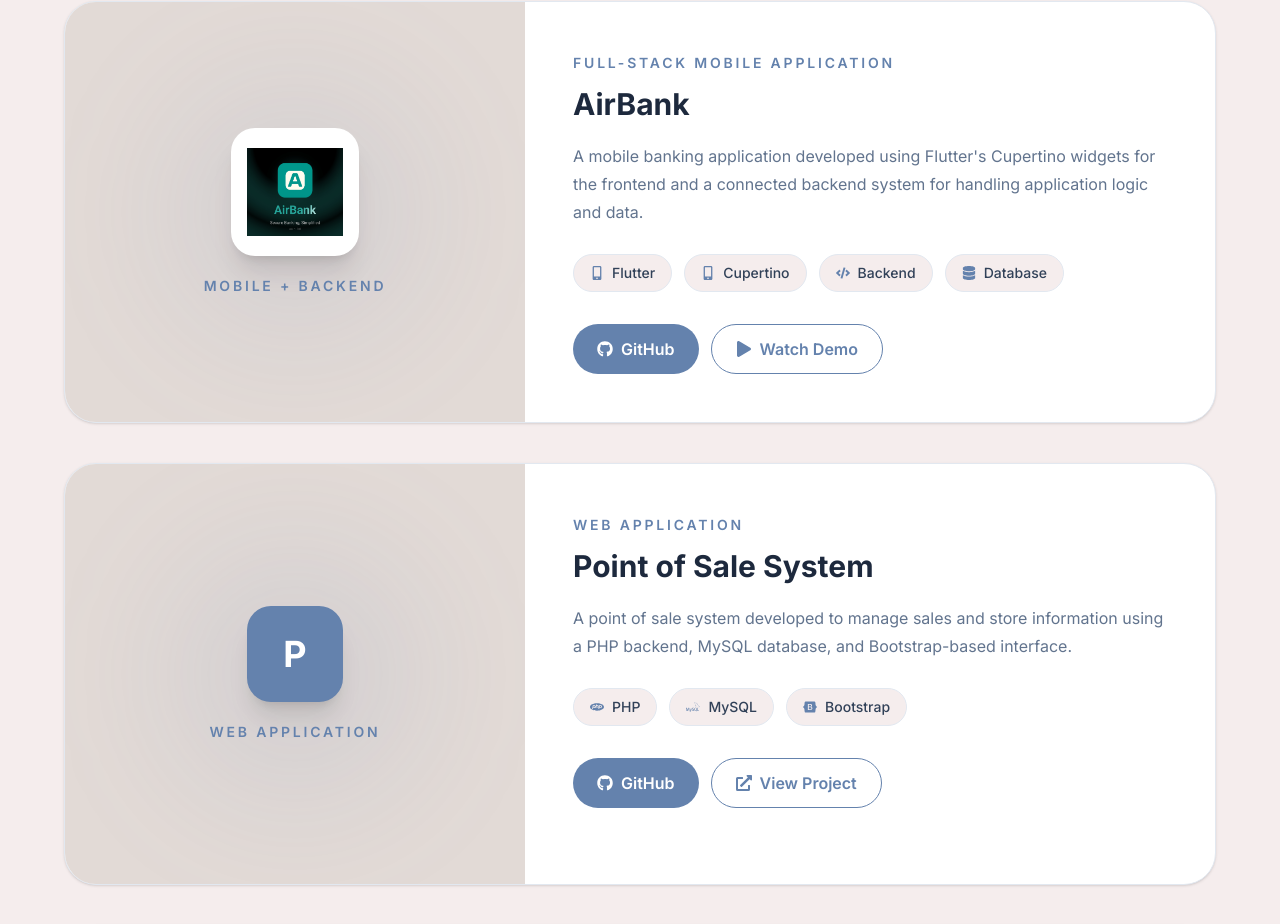
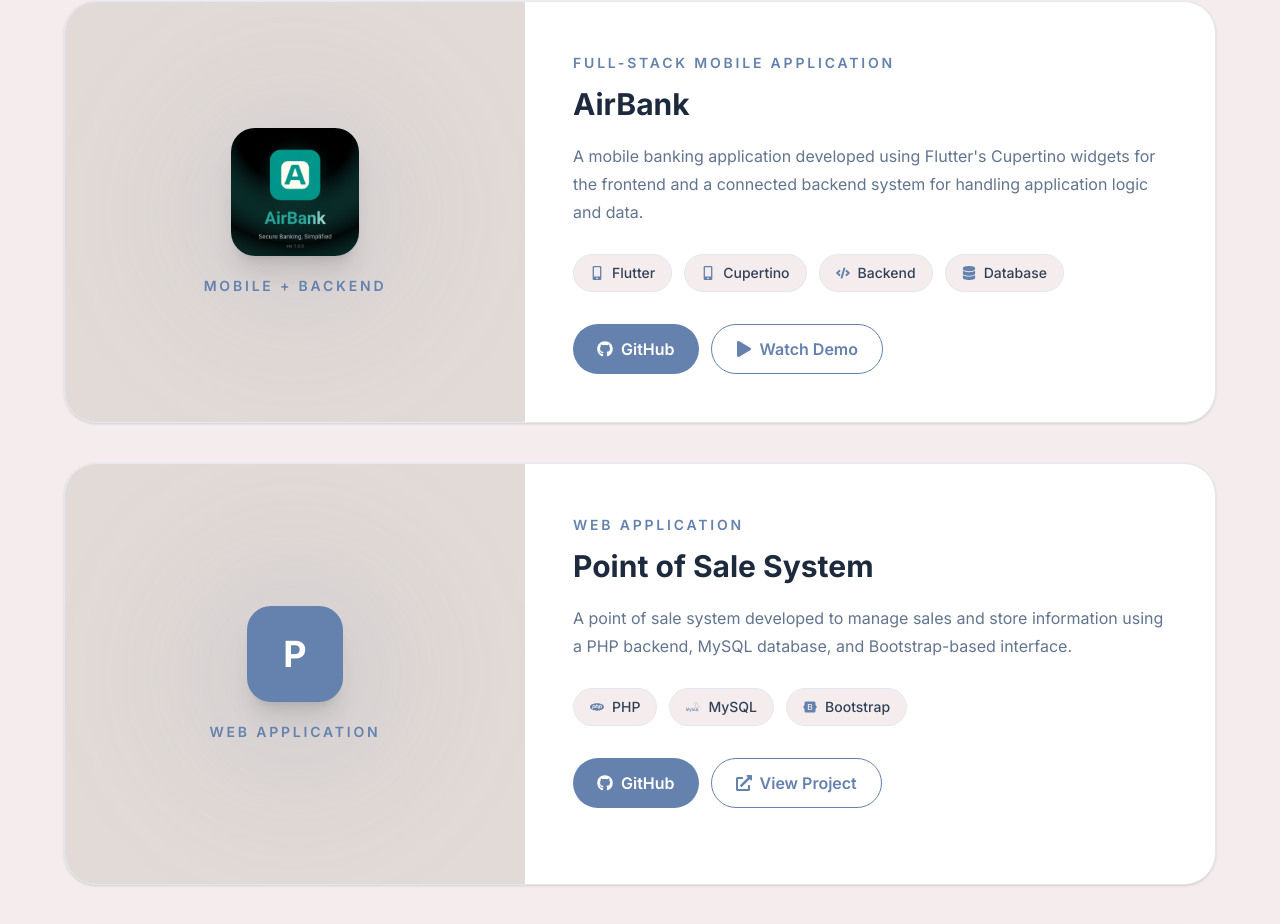
Before and after one commit to Maricar-Mangulabnan/My-Portfolio, a React (Vite) app in the folder frontend/: page /projects in a window 1280 px wide. Shown: the part 813-1737 px from the top of the page. Built offline with nearby package versions, Linux system fonts and the light colour scheme.

Commit message:
added the airbank project

```diff
--- a/frontend/src/pages/Projects.jsx
+++ b/frontend/src/pages/Projects.jsx
@@ -1,4 +1,3 @@
-import { useState } from "react";
 import { motion } from "framer-motion";
 import {
   FaGithub,
@@ -7,7 +6,6 @@ import {
   FaDatabase,
   FaCode,
   FaPlay,
-  FaTimes,
 } from "react-icons/fa";
 
 import {
@@ -21,9 +19,8 @@ import {
   SiBootstrap,
 } from "react-icons/si";
 
-// AirBank assets
+// AirBank logo
 import airbankLogo from "../assets/projects/airbank/airbank-logo.png";
-import airbankDemo from "../assets/projects/airbank/airbank-demo.mp4";
 
 const projects = [
   {
@@ -38,7 +35,6 @@ const projects = [
       { name: "Database", icon: <FaDatabase /> },
     ],
     type: "Featured Project",
-    logo: null,
     github: "#",
     demo: "#",
   },
@@ -55,8 +51,13 @@ const projects = [
       { name: "Database", icon: <FaDatabase /> },
     ],
     type: "Mobile + Backend",
+    github: "https://github.com/Maricar-Mangulabnan/airbank-client.git",
+
+    // Put your Google Drive video link here
+    demo: "https://drive.google.com/drive/folders/1rqkCbuKsbbQGxOoSwSJfzF5Anp0Q2izY?usp=sharing",
+
     logo: airbankLogo,
-    github: "#",
+    isAirbank: true,
   },
 
   {
@@ -70,7 +71,6 @@ const projects = [
       { name: "Bootstrap", icon: <SiBootstrap /> },
     ],
     type: "Web Application",
-    logo: null,
     github: "#",
     demo: "#",
   },
@@ -87,15 +87,12 @@ const projects = [
       { name: "Tailwind CSS", icon: <SiTailwindcss /> },
     ],
     type: "Full Stack",
-    logo: null,
     github: "#",
     demo: "#",
   },
 ];
 
 const Projects = () => {
-  const [showAirbankVideo, setShowAirbankVideo] = useState(false);
-
   return (
     <section className="min-h-screen bg-[#F5EDED] px-6 py-24">
       <div className="mx-auto max-w-6xl">
@@ -147,40 +144,38 @@ const Projects = () => {
               }}
               className="overflow-hidden rounded-[32px] border border-slate-200 bg-white shadow-sm transition-all duration-300 hover:border-[#6482AD]/40 hover:shadow-xl lg:grid lg:grid-cols-5"
             >
-              {/* ============================================ */}
-              {/* LEFT - PROJECT VISUAL */}
-              {/* ============================================ */}
+              {/* ================================================= */}
+              {/* PROJECT PREVIEW */}
+              {/* ================================================= */}
 
               <div className="relative flex min-h-[420px] items-center justify-center overflow-hidden bg-[#E2DAD6] lg:col-span-2">
                 {/* Decorative Glow */}
                 <div className="absolute h-64 w-64 rounded-full bg-[#6482AD]/10 blur-3xl" />
 
                 <div className="relative text-center">
-                  {/* Project Logo */}
-                  {project.logo ? (
-                    <div className="mx-auto flex h-32 w-32 items-center justify-center overflow-hidden rounded-3xl bg-white p-4 shadow-xl">
-                      <img
-                        src={project.logo}
-                        alt={`${project.title} logo`}
-                        className="h-full w-full object-contain"
-                      />
-                    </div>
+                  {/* AirBank Logo */}
+                  {project.isAirbank ? (
+                    <img
+                      src={project.logo}
+                      alt="AirBank logo"
+                      className="mx-auto h-32 w-32 rounded-3xl object-cover shadow-xl"
+                    />
                   ) : (
+                    /* Other Projects */
                     <div className="mx-auto flex h-24 w-24 items-center justify-center rounded-3xl bg-[#6482AD] text-4xl font-bold text-white shadow-xl">
                       {project.title.charAt(0)}
                     </div>
                   )}
 
-                  {/* Project Type */}
                   <p className="mt-5 text-sm font-semibold uppercase tracking-[0.2em] text-[#6482AD]">
                     {project.type}
                   </p>
                 </div>
               </div>
 
-              {/* ============================================ */}
-              {/* RIGHT - PROJECT CONTENT */}
-              {/* ============================================ */}
+              {/* ================================================= */}
+              {/* PROJECT CONTENT */}
+              {/* ================================================= */}
 
               <div className="p-8 md:p-10 lg:col-span-3 lg:p-12">
                 <span className="text-sm font-semibold uppercase tracking-[0.2em] text-[#6482AD]">
@@ -214,25 +209,30 @@ const Projects = () => {
                   {/* GitHub */}
                   <a
                     href={project.github}
+                    target="_blank"
+                    rel="noopener noreferrer"
                     className="inline-flex items-center gap-2 rounded-full bg-[#6482AD] px-6 py-3 font-semibold text-white transition-all duration-300 hover:-translate-y-1 hover:shadow-lg"
                   >
                     <FaGithub />
                     GitHub
                   </a>
 
-                  {/* AirBank */}
-                  {project.title === "AirBank" ? (
-                    <button
-                      type="button"
-                      onClick={() => setShowAirbankVideo(true)}
+                  {/* AirBank Demo */}
+                  {project.isAirbank ? (
+                    <a
+                      href={project.demo}
+                      target="_blank"
+                      rel="noopener noreferrer"
                       className="inline-flex items-center gap-2 rounded-full border border-[#6482AD] px-6 py-3 font-semibold text-[#6482AD] transition-all duration-300 hover:-translate-y-1 hover:bg-[#6482AD] hover:text-white"
                     >
                       <FaPlay />
                       Watch Demo
-                    </button>
+                    </a>
                   ) : (
                     <a
                       href={project.demo}
+                      target="_blank"
+                      rel="noopener noreferrer"
                       className="inline-flex items-center gap-2 rounded-full border border-[#6482AD] px-6 py-3 font-semibold text-[#6482AD] transition-all duration-300 hover:-translate-y-1 hover:bg-[#6482AD] hover:text-white"
                     >
                       <FaExternalLinkAlt />
@@ -245,39 +245,6 @@ const Projects = () => {
           ))}
         </div>
       </div>
-
-      {/* ============================================ */}
-      {/* AIRBANK VIDEO MODAL */}
-      {/* ============================================ */}
-
-      {showAirbankVideo && (
-        <div
-          className="fixed inset-0 z-50 flex items-center justify-center bg-slate-900/80 p-6 backdrop-blur-sm"
-          onClick={() => setShowAirbankVideo(false)}
-        >
-          <div
-            className="relative w-full max-w-4xl overflow-hidden rounded-3xl bg-white shadow-2xl"
-            onClick={(e) => e.stopPropagation()}
-          >
-            {/* Close */}
-            <button
-              type="button"
-              onClick={() => setShowAirbankVideo(false)}
-              className="absolute right-4 top-4 z-10 flex h-10 w-10 items-center justify-center rounded-full bg-slate-900/70 text-white transition hover:bg-slate-900"
-            >
-              <FaTimes />
-            </button>
-
-            {/* Video */}
-            <video
-              src={airbankDemo}
-              controls
-              autoPlay
-              className="max-h-[80vh] w-full bg-black"
-            />
-          </div>
-        </div>
-      )}
     </section>
   );
 };
```
